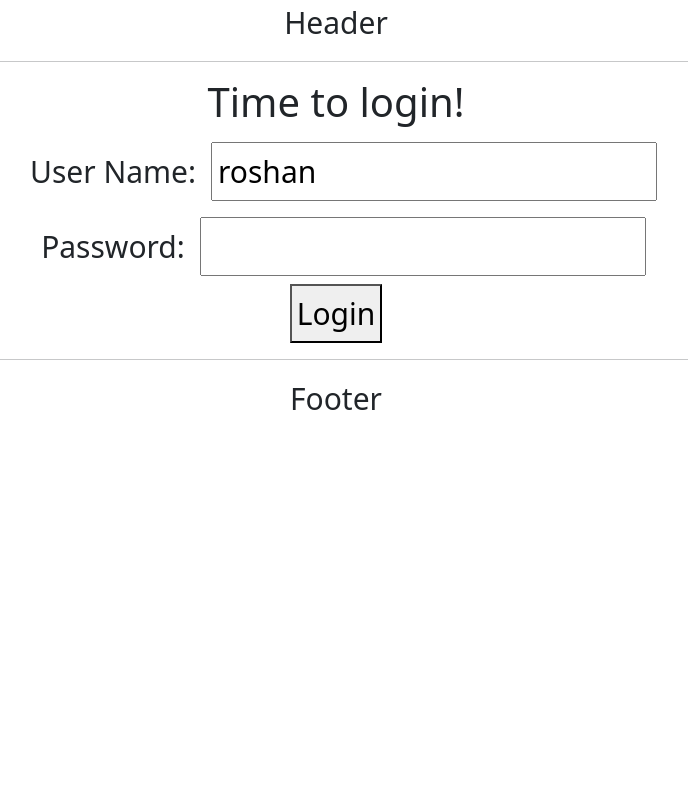
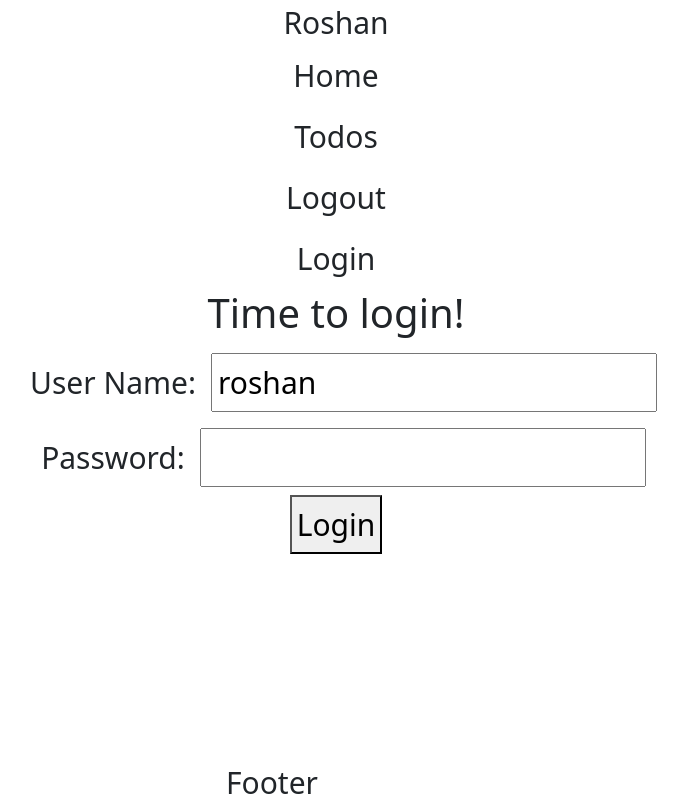
Before and after one commit to roshan395/mytodo_Frontend, a React (Create React App) app: page / in a window 1280 px wide. Shown: the whole page, without its empty margins (304-992 px from the left). Built offline with nearby package versions, Linux system fonts and the light colour scheme.

Commit message:
unordered header

```diff
--- a/src/components/todo/TodoApp.css
+++ b/src/components/todo/TodoApp.css
@@ -2,3 +2,10 @@ label, input, button {
     margin: 10px;
     padding: 5px;
 }
+
+footer {
+    bottom: 0;
+    position: absolute;
+    width: 90%;
+    height: 40px;
+}
--- a/src/components/todo/TodoApp.jsx
+++ b/src/components/todo/TodoApp.jsx
@@ -5,8 +5,8 @@ import './TodoApp.css'
 export default function TodoApp() {
     return(
         <div className="TodoApp">
+            <BrowserRouter>
             <HeaderComponent/>
-            <BrowserRouter>
                 <Routes>
                 <Route path='/' element={<LoginComponent/>}/>
                     <Route path='/login' element={<LoginComponent/>}/>
@@ -15,8 +15,8 @@ export default function TodoApp() {
                     <Route path='/logout' element={<LogoutComponent/>}/>
                     <Route path='*' element={<ErrorComponent/>}/>
                 </Routes>
+                <FooterComponent/>
             </BrowserRouter>
-            <FooterComponent/>
         </div>
     )
 }
@@ -143,17 +143,27 @@ function ListTodosComponent() {
 
 function HeaderComponent() {
     return(
-        <div className="header">
-            Header <hr/>
-        </div>
+        <header className="header">
+            <div className="container">
+                <ul className="navbar-nav">
+                    <li className="nav-item"><a>Roshan</a></li>
+                    <li className="nav-item"><Link className="nav-link" to="/welcome/roshan">Home</Link></li>
+                    <li className="nav-item"><Link className="nav-link" to="/todos">Todos</Link></li>
+                    <li className="nav-item"><Link className="nav-link" to="/logout">Logout</Link></li>
+                    <li className="nav-item"><Link className="nav-link" to="/login">Login</Link></li>
+                </ul>
+            </div>
+        </header>
     )
 }
 
 function FooterComponent() {
     return(
-        <div className="footer">
-            <hr/> Footer
-        </div>
+        <footer className="footer">
+            <div className='container'>
+                Footer
+            </div>
+        </footer>
     )
 }
 
```
